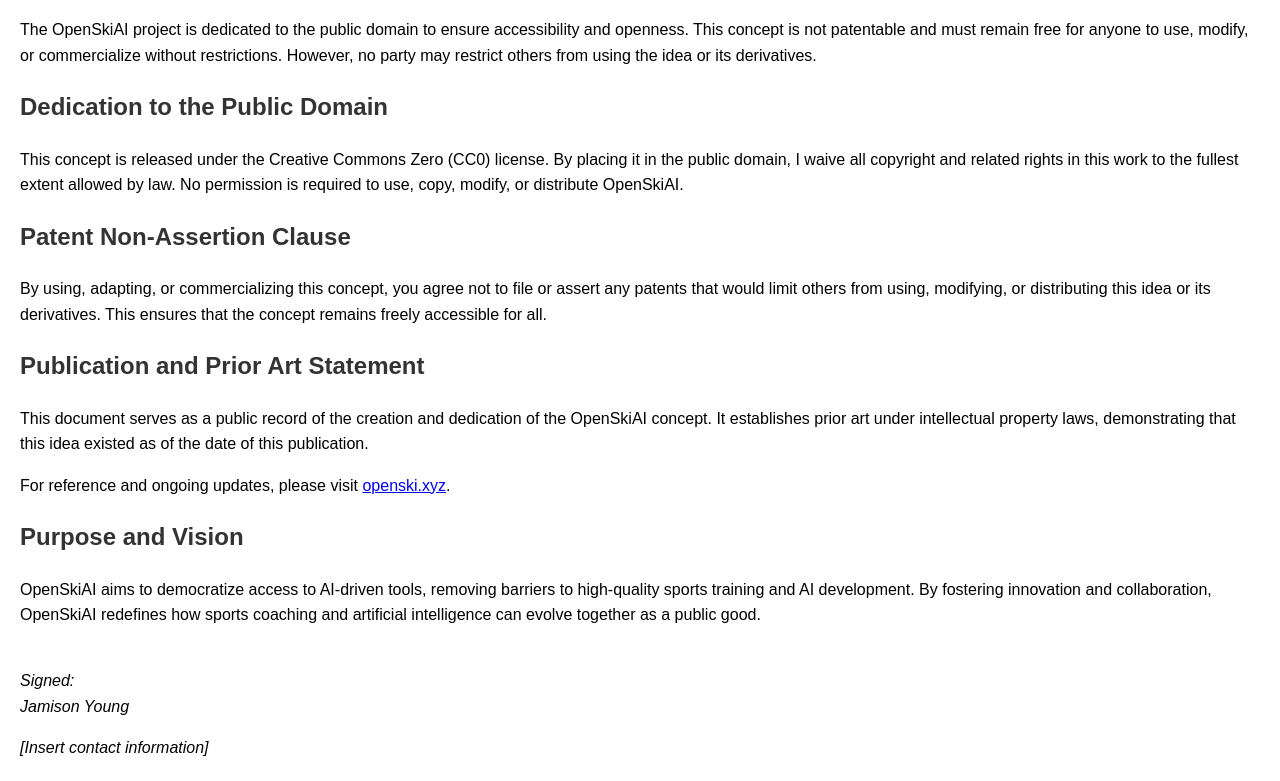
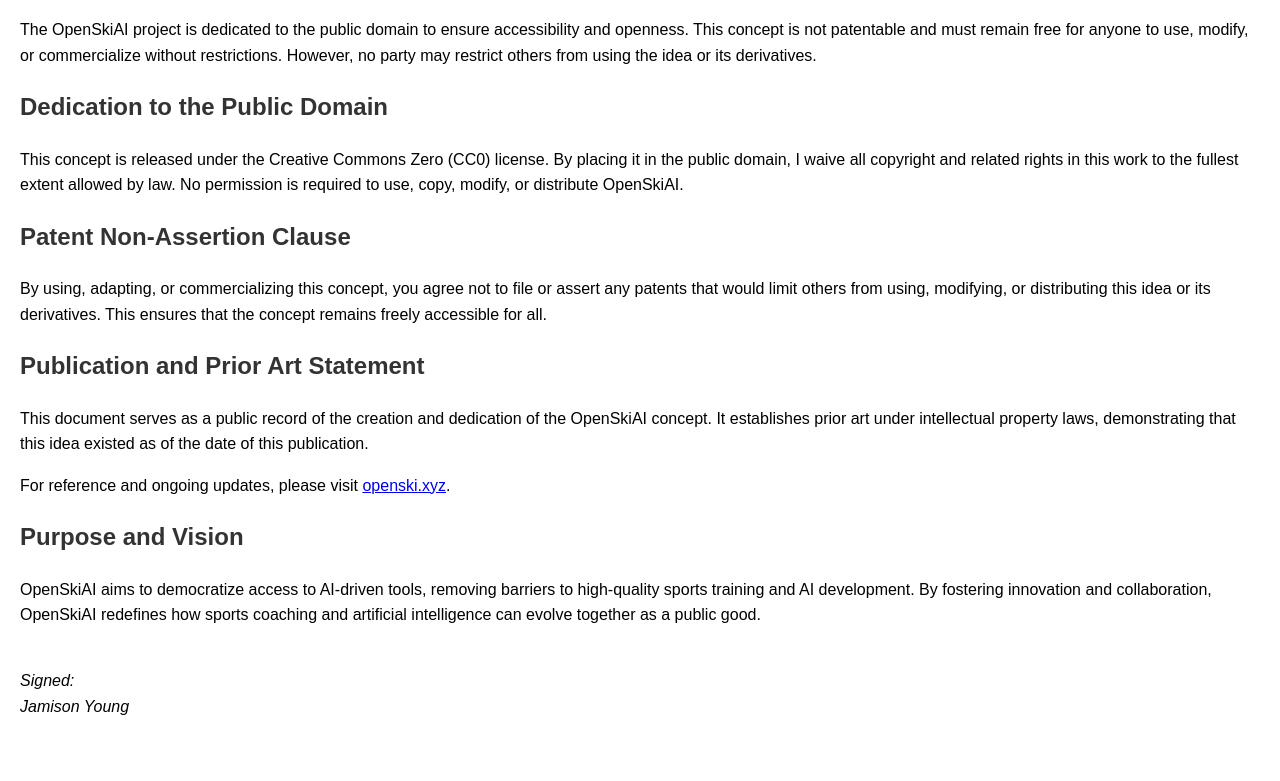
Before and after one commit to jam2ja/OpenSkiAI, a plain HTML site: page copyright-statement.html in a window 1280 px wide. Shown: the part 1200-1981 px from the top of the page. After the commit the page ends 1939 px from the top, so only its background shows below. Drawn offline with Linux system fonts and the light colour scheme.

Commit message:
Update copyright-statement.html

```diff
--- a/copyright-statement.html
+++ b/copyright-statement.html
@@ -102,7 +102,6 @@
 
     <div class="signature">
         <p>Signed:<br>Jamison Young</p>
-        <p>[Insert contact information]</p>
     </div>
 </body>
 </html>
```
